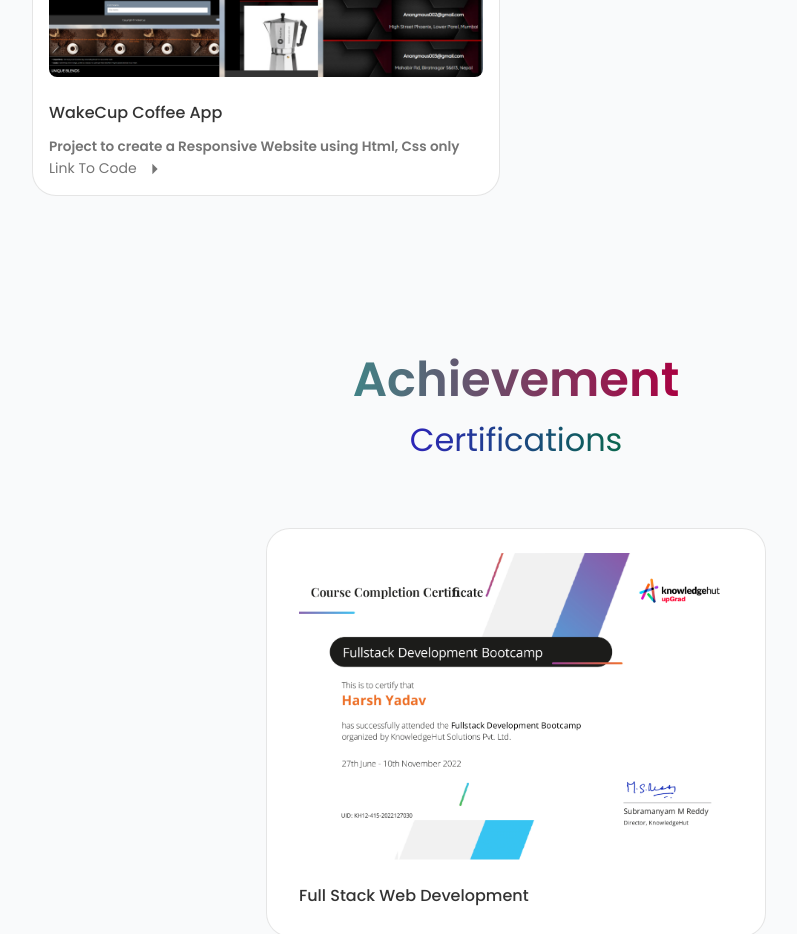
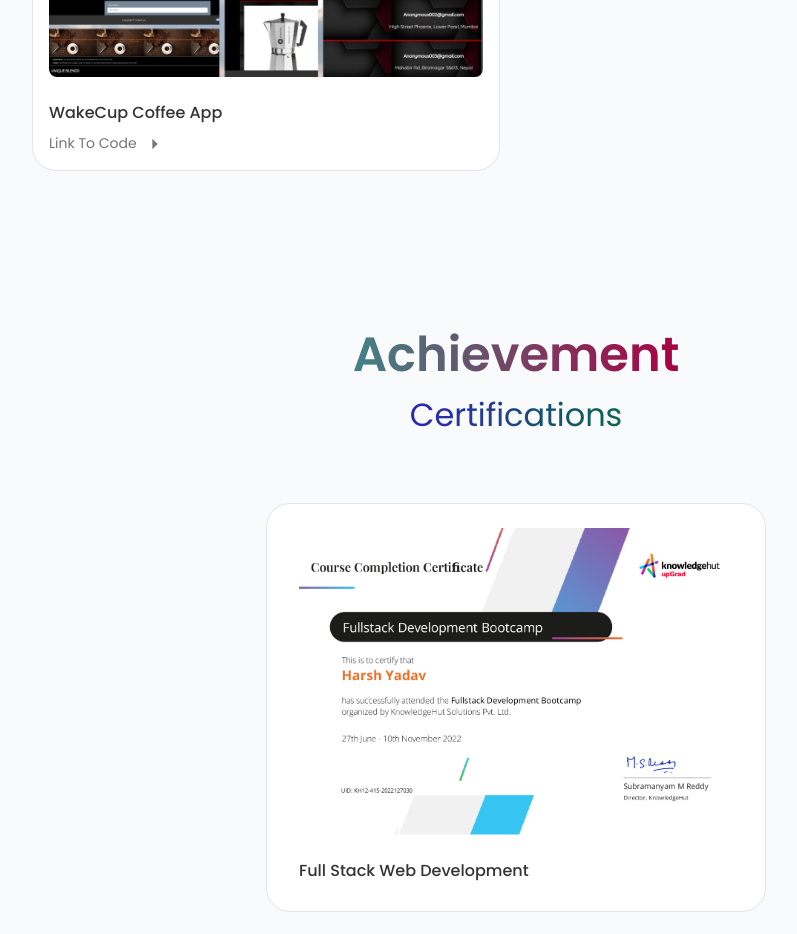
Before and after one commit to VigorousyT/Projects, a React (Create React App) app in the folder portfolio-react-app/: page / in a window 1280 px wide. Shown: the part 3520-4454 px from the top of the page, without its empty margins (124-921 px from the left). Built offline with nearby package versions, Linux system fonts and the light colour scheme; the HTML template or start-up script is replaced by a standard one.

Commit message:
upto footer

```diff
--- a/portfolio-react-app/src/components/Project/Project.jsx
+++ b/portfolio-react-app/src/components/Project/Project.jsx
@@ -93,9 +93,7 @@
               <div className="work__card">
                 <img src={WebWork3} alt="" className="work__img" />
                 <h3 className="work__title">WakeCup Coffee App</h3>
-                <span className="work__subtitle">
-                  Project to create a Responsive Website using Html, Css only
-                </span>
+                <span className="work__subtitle"></span>
                 <a
                   href="https://github.com/VigorousyT/WakeCup-Project"
                   className="work__button"
```
